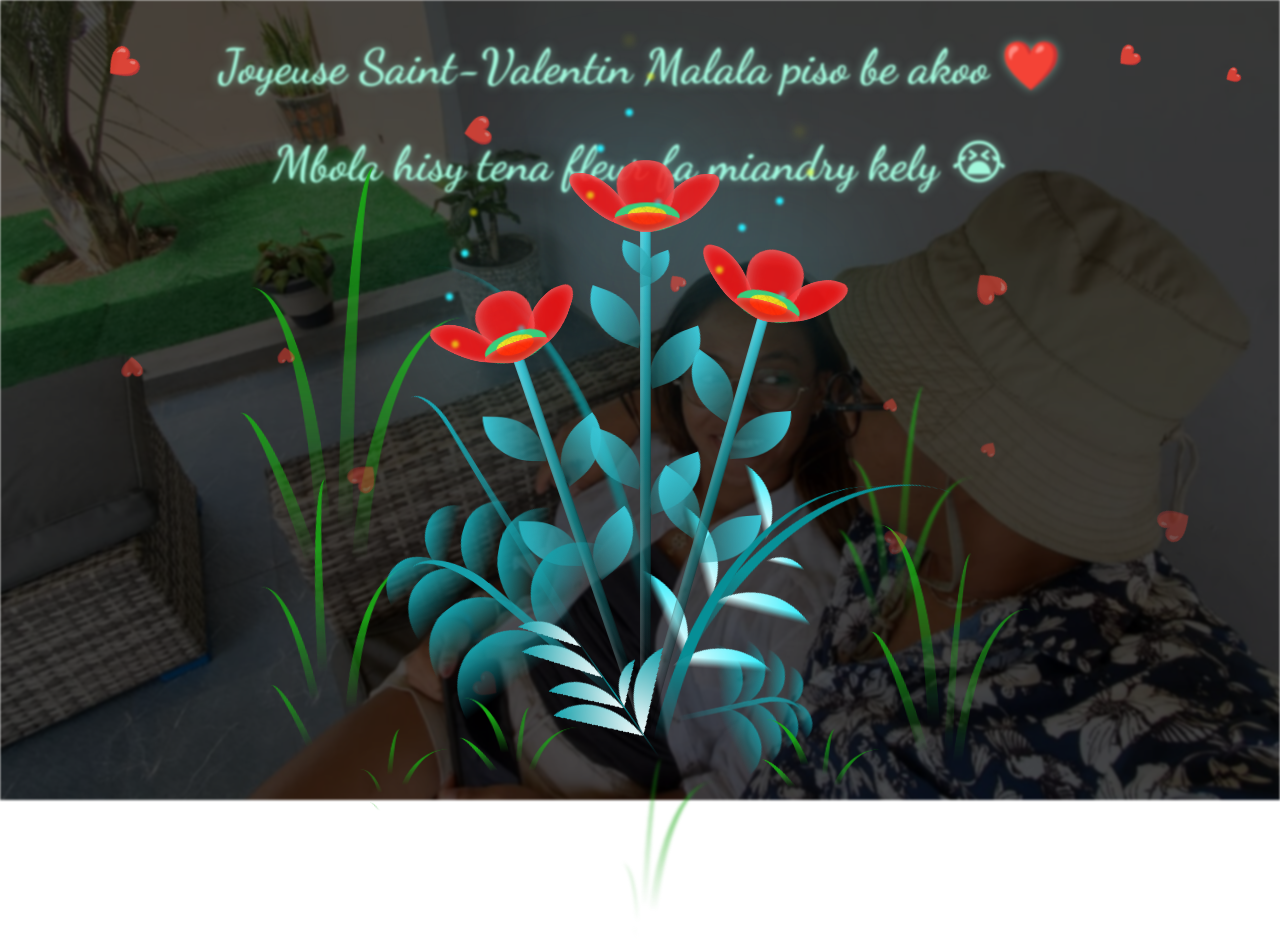
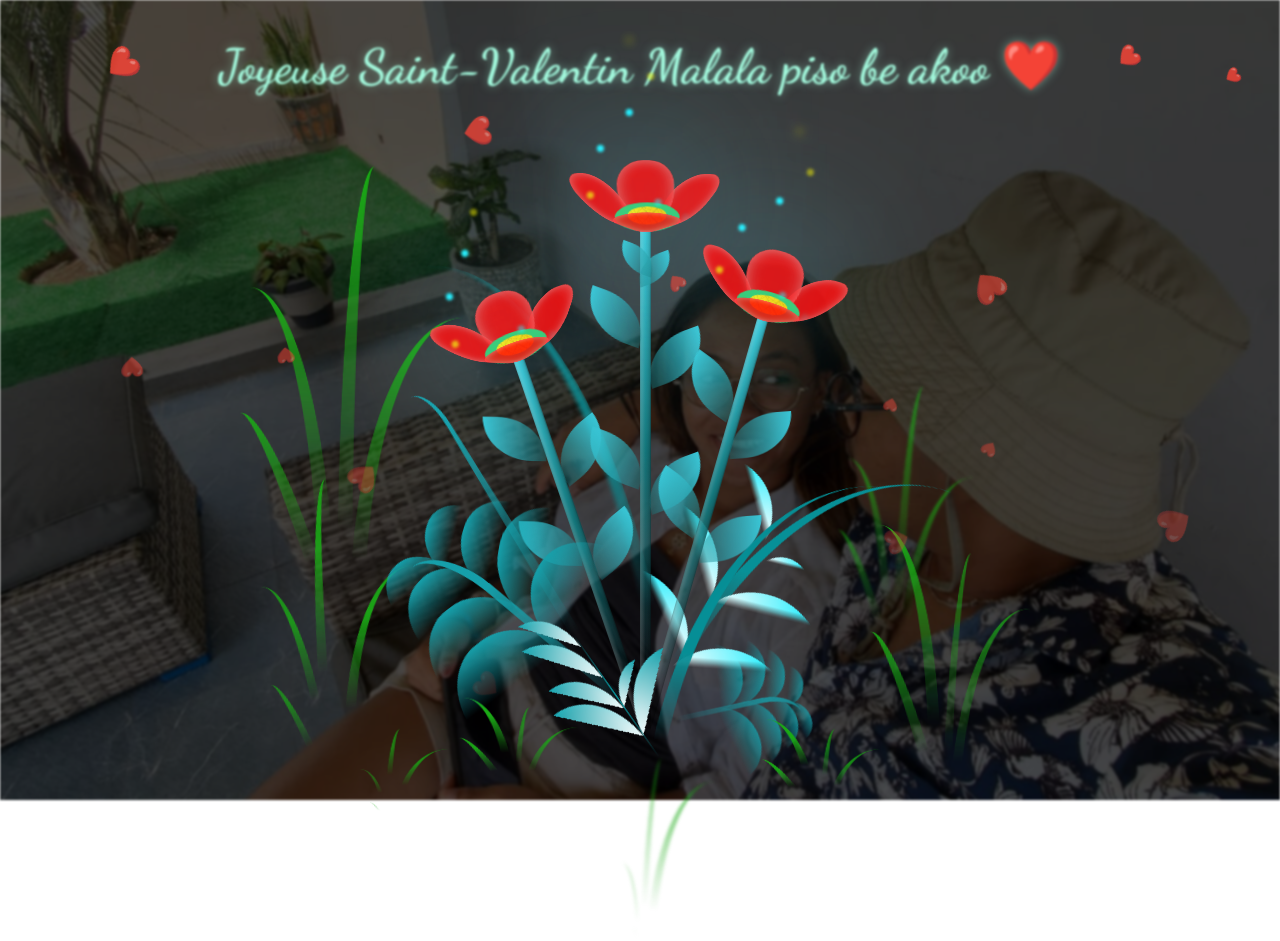
Before and after one commit to Raboubla/forPiso2, a plain HTML site: page index.html in a window 1280 px wide. Drawn offline with Linux system fonts and the light colour scheme; a web font is replaced by a local one.

Commit message:
fix: p on the index

```diff
--- a/index.html
+++ b/index.html
@@ -17,7 +17,6 @@
         <h1
             style="color: rgb(162, 247, 219); margin-top: 3%; font-family: 'Dancing Script', cursive; font-size: 3rem; text-shadow: 0 0 10px rgba(162, 247, 219, 0.5);">
             Joyeuse Saint-Valentin Malala piso be akoo ❤️</h1>
-            <p style="color: rgb(162, 247, 219); margin-top: 3%; font-family: 'Dancing Script', cursive; font-size: 3rem; text-shadow: 0 0 10px rgba(162, 247, 219, 0.5);"> Mbola hisy tena fleur fa miandry kely 😭</p>
     </div>
     <div class="flowers">
 
```
